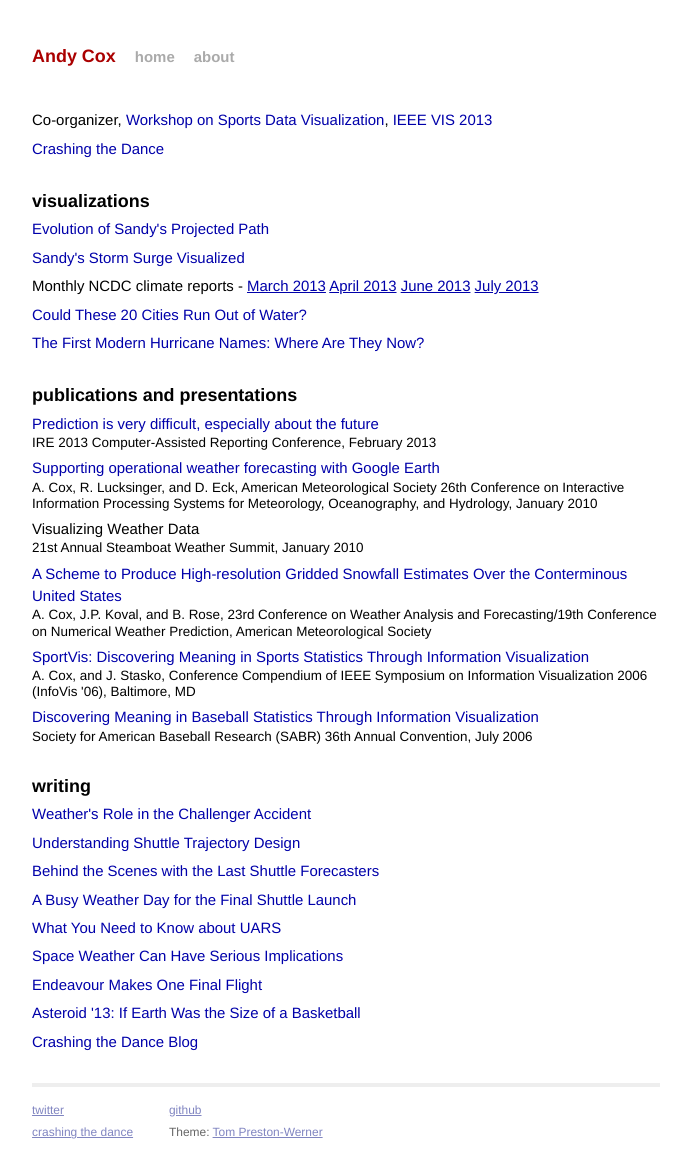
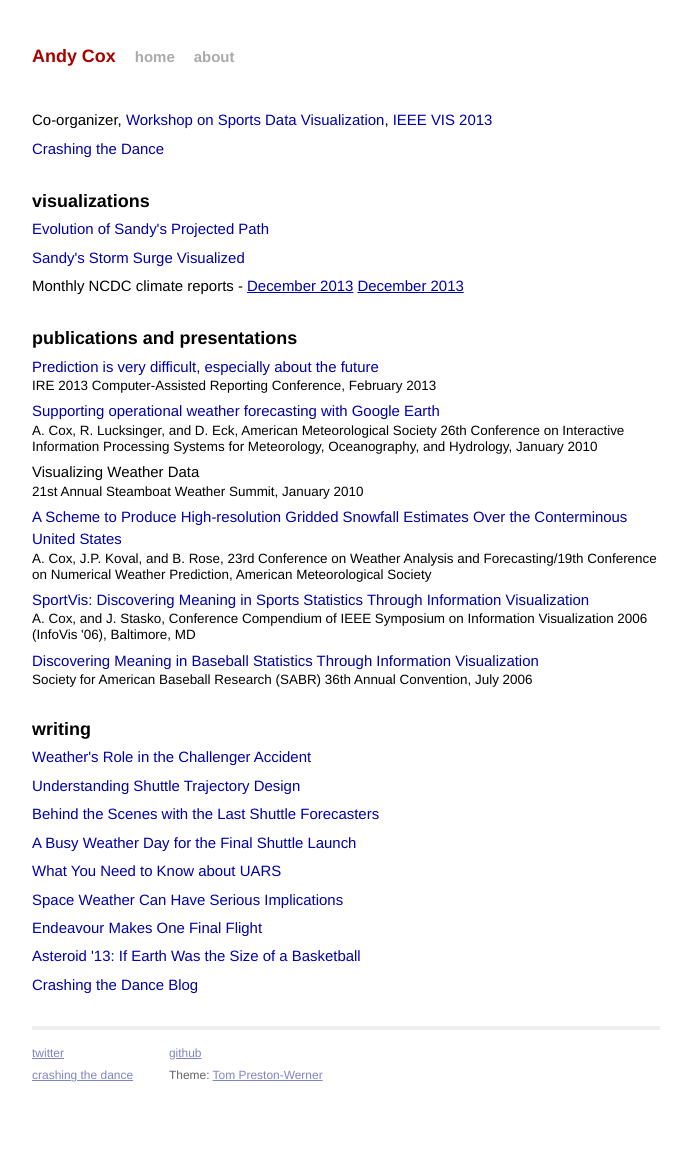
Before and after one commit to andycox/andycox.github.io, a Jekyll site: the page built from index.html, in a window 1280 px wide. Shown: the whole page, without its empty margins (294-985 px from the left). Built offline with Jekyll 4.4.1, drawn with Linux system fonts in a browser that asks for light colours; Markdown is read by kramdown in place of the engine named in the settings; after the commit the page ends 1099 px from its top, so only the background shows below that.

Commit message:
Kill the dead links until they can be rebuilt

```diff
--- a/index.html
+++ b/index.html
@@ -28,21 +28,28 @@ title: Andy Cox
     <a class='title' href='http://www.weather.com/storms/hurricane/news/hurricane-sandy-projected-path-evolution-interactive'>Evolution of Sandy's Projected Path</a>
   </li>
   <li>
-    <a class='title' href='http://www.weather.com/news/weather-hurricanes/sandy-surge-interactive-20121105'>Sandy's Storm Surge Visualized</a>
+    <a class='title'
+      href='http://web.archive.org/web/20130529033945/http://www.weather.com/news/weather-hurricanes/sandy-surge-interactive-20121105'>Sandy's Storm Surge Visualized</a>
   </li>
   <li>
     Monthly NCDC climate reports -
+    <a href='http://wwworigin.weather.com/news/ncdc-state-climate-report-annual-2013-20140115'>December 2013</a>
+    <a href='http://www.weather.com/news/climate/news/2014-cold-midwest-east-warm-california-noaa'>December 2013</a>
+    <!--
     <a href='http://www.weather.com/news/coldest-march-since-2002-ncdc-20130415'>March 2013</a>
     <a href='http://www.weather.com/news/april-ncdc-report-20130515'>April 2013</a>
     <a href='http://www.weather.com/news/noaa-record-wet-dry-june-year-20130715'>June 2013</a>
     <a href='http://www.weather.com/news/noaa-record-wet-dry-july-year-20130813'>July 2013</a>
+    -->
   </li>
+  <!--
   <li>
     <a class='title' href='http://www.wunderground.com/news/water-shortages-top-20-cities-risk-water-supply-drought-20130806'>Could These 20 Cities Run Out of Water?</a>
   </li>
   <li>
     <a class='title' href='http://www.weather.com/tv/tvshows/hurricane-week/revisiting-original-8-hurricane-names-20130722'>The First Modern Hurricane Names: Where Are They Now?</a>
   </li>
+  -->
 </ul>
 
 <h1 id='presentations'>publications and presentations</h1>
```
